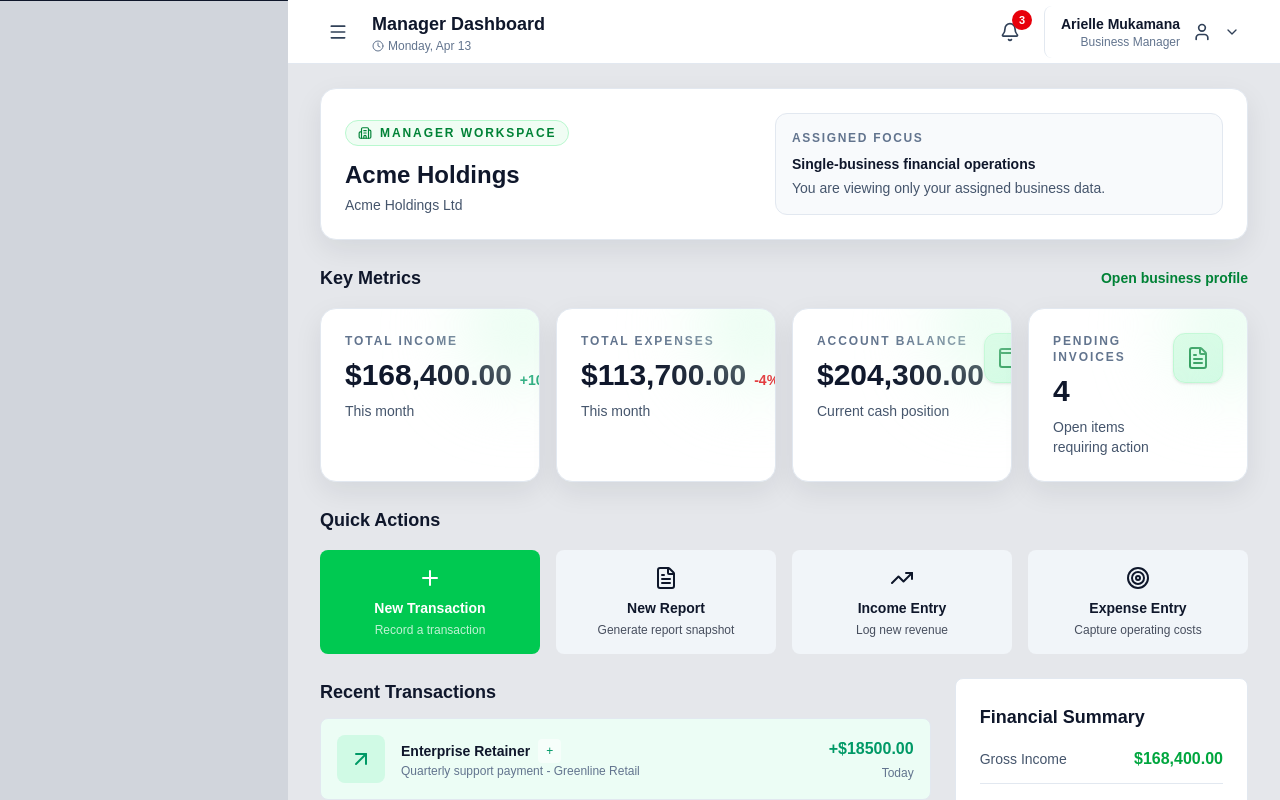
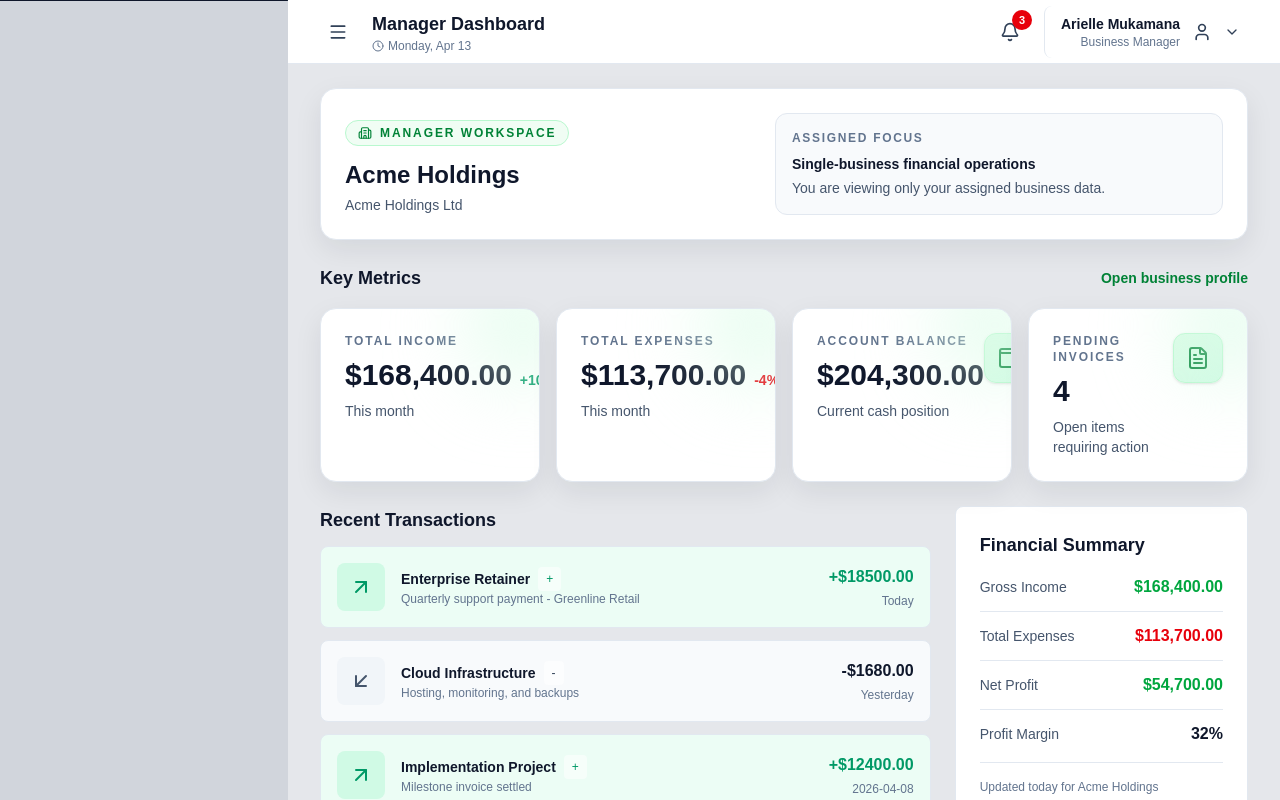
Before and after one commit to eric2003tu/Accounting, a Next.js app: page /manager in a window 1280 px wide. Built offline with nearby package versions, Linux system fonts and the light colour scheme.

Commit message:
added manager dashboards

```diff
--- a/app/dashboard/page.tsx
+++ b/app/dashboard/page.tsx
@@ -312,7 +312,7 @@ export default function DashboardPage() {
       </div>
 
       {/* Quick Actions */}
-      <div>
+      {/* <div>
         <h2 className="text-lg font-semibold text-slate-900 mb-4">Quick Actions</h2>
         <div className="grid grid-cols-1 sm:grid-cols-2 lg:grid-cols-4 gap-4">
           <QuickActionButton
@@ -337,7 +337,7 @@ export default function DashboardPage() {
             description="Account ledger"
           />
         </div>
-      </div>
+      </div> */}
 
       {/* Recent Transactions & Summary */}
       <div className="grid grid-cols-1 lg:grid-cols-3 gap-6">
--- a/app/manager/businesses/[id]/page.tsx
+++ b/app/manager/businesses/[id]/page.tsx
@@ -160,13 +160,13 @@ export default async function DashboardBusinessDetailPage({
           <section className="rounded-2xl border border-slate-200 bg-white p-4 shadow-[0_10px_28px_rgba(15,23,42,0.08)] sm:p-5 lg:p-6">
             <h3 className="text-base font-semibold text-slate-900">Account quick actions</h3>
             <div className="mt-4 space-y-3">
-              <Link
+              {/* <Link
                 href={`/manager/businesses/${businessId}/assign-leader`}
                 className="inline-flex w-full items-center justify-center gap-2 rounded-xl border border-transparent bg-gradient-to-r from-green-600 to-emerald-600 px-4 py-4 text-sm font-bold text-white transition hover:from-green-700 hover:to-emerald-700 shadow-lg hover:shadow-xl"
               >
                 <UserRound className="h-5 w-5" />
                 Assign Manager/Accountant
-              </Link>
+              </Link> */}
               <Link
                 href="/manager/profile"
                 className="inline-flex w-full items-center justify-center gap-2 rounded-xl border border-slate-300 px-4 py-3 text-sm font-semibold text-slate-700 transition hover:bg-slate-50"
--- a/app/manager/page.tsx
+++ b/app/manager/page.tsx
@@ -151,7 +151,7 @@ export default function ManagerDashboardPage() {
         </div>
       </div>
 
-      <div>
+      {/* <div>
         <h2 className="mb-4 text-lg font-semibold text-slate-900">Quick Actions</h2>
         <div className="grid grid-cols-1 gap-4 sm:grid-cols-2 lg:grid-cols-4">
           <QuickActionButton icon={Plus} label="New Transaction" description="Record a transaction" variant="primary" />
@@ -159,7 +159,7 @@ export default function ManagerDashboardPage() {
           <QuickActionButton icon={TrendingUp} label="Income Entry" description="Log new revenue" />
           <QuickActionButton icon={Target} label="Expense Entry" description="Capture operating costs" />
         </div>
-      </div>
+      </div> */}
 
       <div className="grid grid-cols-1 gap-6 lg:grid-cols-3">
         <div className="space-y-3 lg:col-span-2">
```
